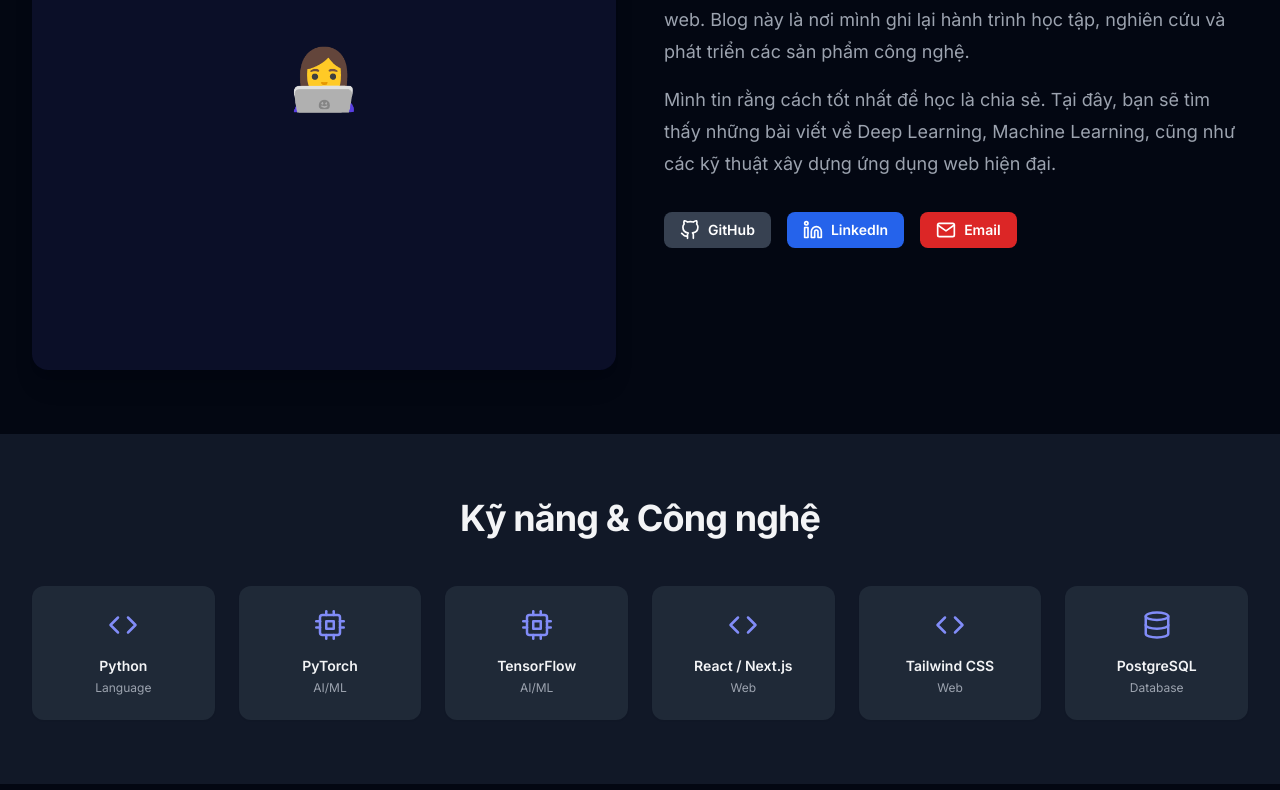
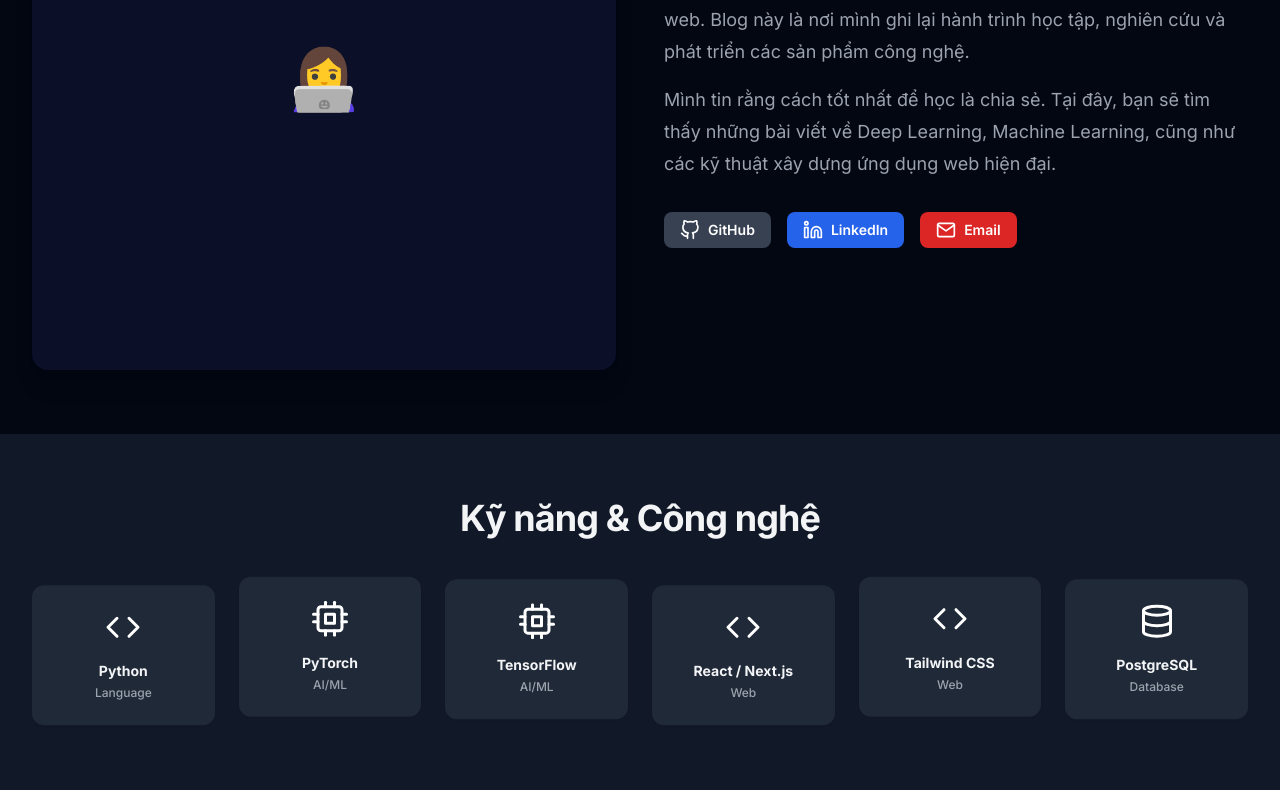
Before and after one commit to nhitny/nhitny-blogs, a Next.js app: page /about in a window 1280 px wide. Shown: the part 776-1566 px from the top of the page. Built offline with nearby package versions, Linux system fonts and the light colour scheme; no server answers.

Commit message:
feat: animate skills section with floating effects

```diff
--- a/app/about/page.tsx
+++ b/app/about/page.tsx
@@ -83,22 +83,49 @@ export default function AboutPage() {
             Kỹ năng & Công nghệ
           </h2>
           <div className="grid grid-cols-2 gap-6 sm:grid-cols-3 lg:grid-cols-6">
-            {skills.map((skill) => (
+            {skills.map((skill, index) => {
+              // Chọn animation ngẫu nhiên để tạo hiệu ứng không đồng đều
+              const animations = [
+                "animate-float",
+                "animate-float-delayed",
+                "animate-float-slow"
+              ];
+              const animationClass = animations[index % animations.length];
+
+              // Gradient viền màu mè
+              const gradients = [
+                "from-blue-400 to-indigo-500",
+                "from-purple-400 to-pink-500",
+                "from-green-400 to-emerald-500",
+                "from-orange-400 to-red-500",
+                "from-cyan-400 to-blue-500",
+                "from-yellow-400 to-orange-500"
+              ];
+              const gradientClass = gradients[index % gradients.length];
+
+              return (
                 <div
                   key={skill.name}
-                className="flex flex-col items-center justify-center rounded-xl bg-white p-6 shadow-sm transition hover:scale-105 hover:shadow-md dark:bg-gray-800"
+                  className={`relative group flex flex-col items-center justify-center rounded-xl bg-white p-6 shadow-sm transition-all hover:scale-110 hover:shadow-xl dark:bg-gray-800 ${animationClass}`}
                 >
-                <div className="mb-4 text-3xl text-indigo-600 dark:text-indigo-400">
+                  {/* Viền gradient ẩn, hiện khi hover */}
+                  <div className={`absolute inset-0 rounded-xl bg-gradient-to-br ${gradientClass} opacity-0 transition-opacity duration-300 group-hover:opacity-10 -z-10`}></div>
+                  <div className={`absolute -inset-[1px] rounded-xl bg-gradient-to-br ${gradientClass} opacity-0 transition-opacity duration-300 group-hover:opacity-100 -z-20 blur-sm`}></div>
+
+                  <div className={`mb-4 text-4xl transition-transform duration-300 group-hover:rotate-12 bg-gradient-to-br ${gradientClass} bg-clip-text text-transparent`}>
+                    <span className="text-gray-800 dark:text-white group-hover:text-transparent transition-colors duration-300">
                       {skill.icon}
+                    </span>
                   </div>
-                <h3 className="text-sm font-semibold text-gray-900 dark:text-gray-100">
+                  <h3 className="text-sm font-bold text-gray-900 group-hover:scale-105 transition-transform dark:text-gray-100">
                     {skill.name}
                   </h3>
-                <span className="mt-1 text-xs text-gray-500 dark:text-gray-400">
+                  <span className="mt-1 text-xs font-medium text-gray-500 dark:text-gray-400">
                     {skill.category}
                   </span>
                 </div>
-            ))}
+              );
+            })}
           </div>
         </div>
       </section>
--- a/styles/globals.css
+++ b/styles/globals.css
@@ -14,6 +14,32 @@
 
 .animate-marquee {
   animation: marquee 30s linear infinite;
+}
+
+@keyframes float {
+
+  0%,
+  100% {
+    transform: translateY(0px);
+  }
+
+  50% {
+    transform: translateY(-10px);
+  }
+}
+
+.animate-float {
+  animation: float 3s ease-in-out infinite;
+}
+
+.animate-float-delayed {
+  animation: float 3s ease-in-out infinite;
+  animation-delay: 1.5s;
+}
+
+.animate-float-slow {
+  animation: float 4s ease-in-out infinite;
+  animation-delay: 0.5s;
 }
 
 @layer utilities {
@@ -113,20 +139,36 @@ a {
 
 /* --- FORCED DARK MODE TEXT FIX --- */
 /* Đảm bảo văn bản luôn hiển thị màu sáng trong chế độ tối, bất kể inline style */
+.dark .prose {
+  color: #f3f4f6 !important;
+}
+
 .dark .prose p,
 .dark .prose li,
 .dark .prose strong,
 .dark .prose h1,
 .dark .prose h2,
 .dark .prose h3,
-.dark .prose h4 {
-  color: #e5e7eb !important;
-  /* gray-200 */
+.dark .prose h4,
+.dark .prose h5,
+.dark .prose h6 {
+  color: #f3f4f6 !important;
+}
+
+/* Override inline styles on spans (often from editors) but avoid replacing code block colors */
+.dark .prose p span,
+.dark .prose li span,
+.dark .prose blockquote span {
+  color: #f3f4f6 !important;
 }
 
 .dark .prose a {
   color: #60a5fa !important;
-  /* blue-400 */
+}
+
+/* Restore code block colors if they were overridden above */
+.dark .prose pre span {
+  color: inherit !important;
 }
 
 /* ===========================
```
Lines whose indentation alone changed are shown as unchanged.
